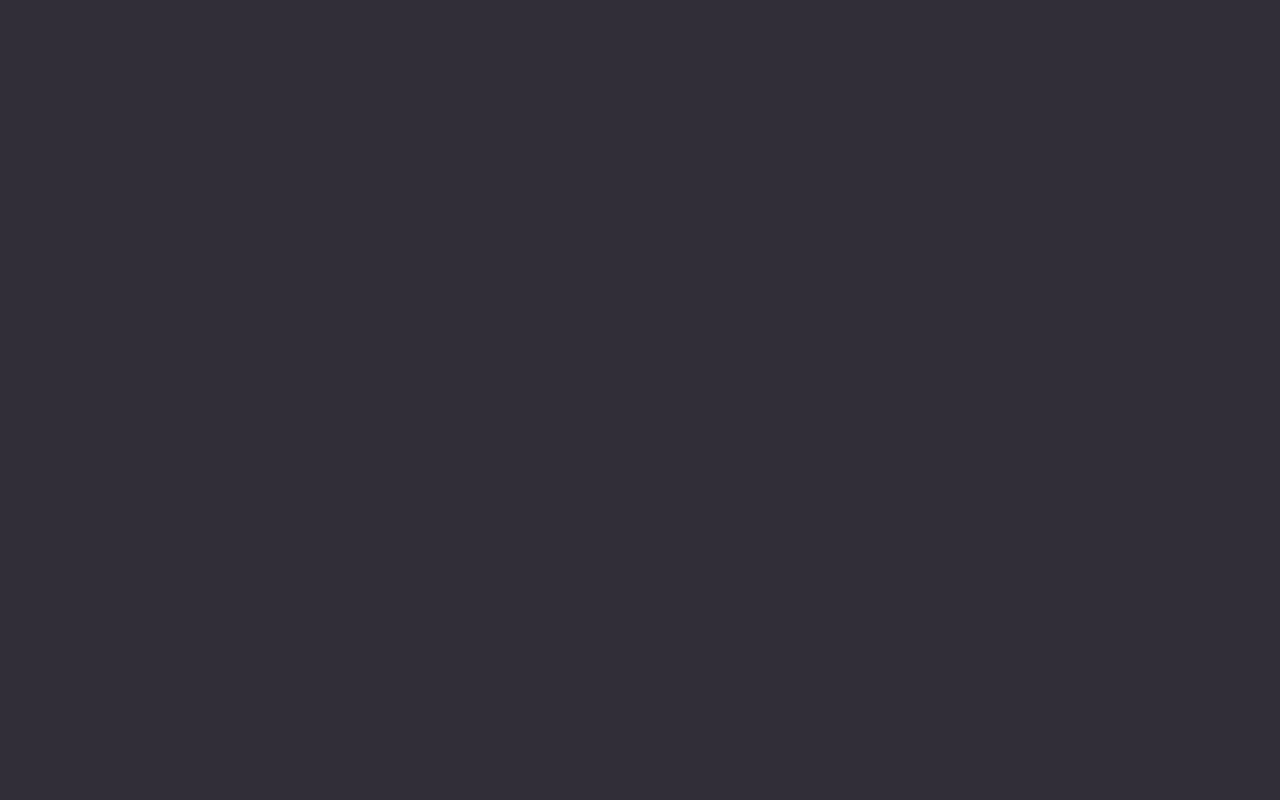
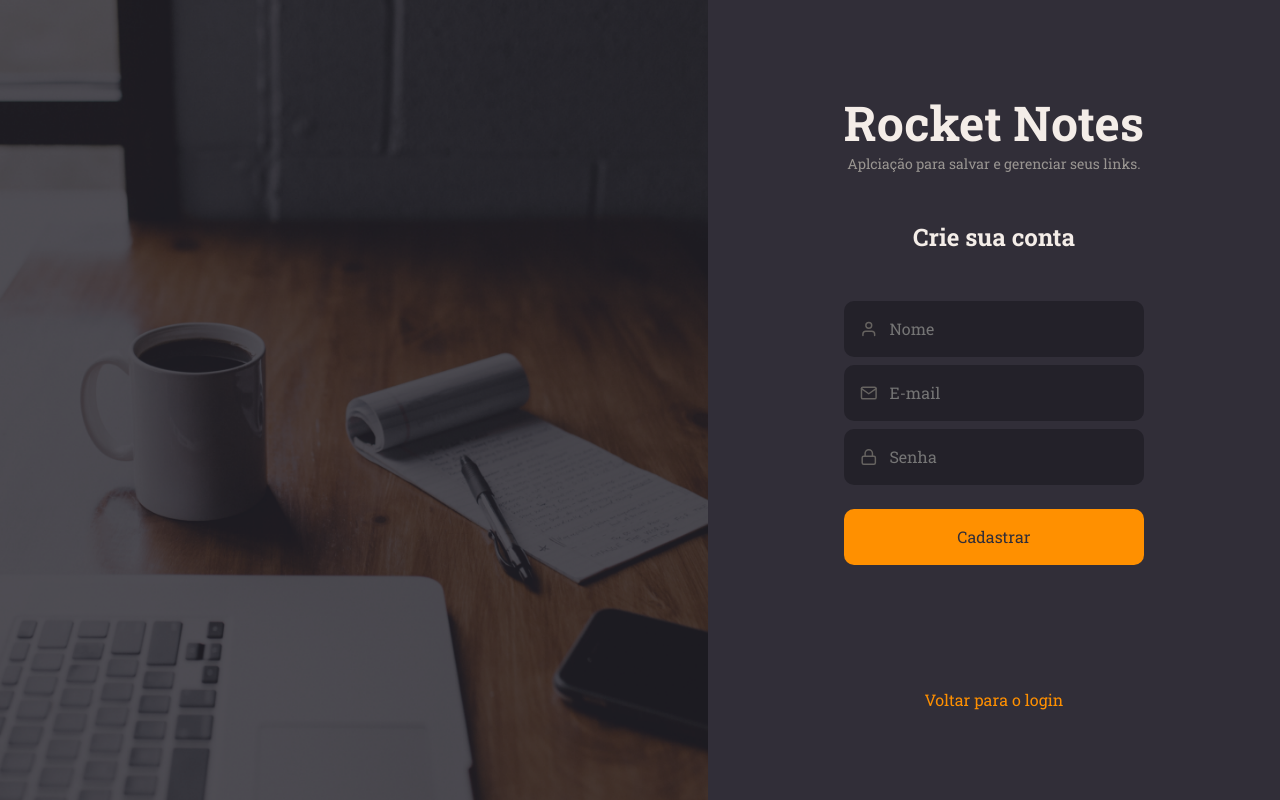
Before and after one commit to jacksonMarcelinoFreitas/RocketNotes, a React (Vite) app: page /register in a window 1280 px wide. Before the commit this address had no page. Built offline with nearby package versions, Linux system fonts and the light colour scheme; no server answers.

Commit message:
starting integration with back-end, using axios library

```diff
--- a/package.json
+++ b/package.json
@@ -5,10 +5,12 @@
   "type": "module",
   "scripts": {
     "dev": "vite",
+    "start": "vite",
     "build": "vite build",
     "preview": "vite preview"
   },
   "dependencies": {
+    "axios": "^1.4.0",
     "react": "^18.2.0",
     "react-dom": "^18.2.0",
     "react-icons": "^4.8.0",
--- a/src/pages/New/index.jsx
+++ b/src/pages/New/index.jsx
@@ -30,6 +30,8 @@ export function New(){
                     <Section title="Marcadores">
                         <div className="tags">
                             <NoteItem value="React"/>
+                            <NoteItem value="NodeJs"/>
+                            <NoteItem value="VueJs"/>
                             <NoteItem isNew placeholder="Nova tag"/>
                         </div>
                     </Section>
--- a/src/pages/Profile/index.jsx
+++ b/src/pages/Profile/index.jsx
@@ -26,7 +26,6 @@ export function Profile(){
                             type="file"
                         />
                     </label>
-
                 </Avatar>
                 <Input
                     placeholder="Nome"
--- a/src/pages/SignUp/index.jsx
+++ b/src/pages/SignUp/index.jsx
@@ -1,10 +1,39 @@
+import { useState } from 'react';
 import { Container, Form, Background } from './styles';
 import { Input } from '../../components/Input';
 import { Button } from '../../components/Button';
 import { FiMail, FiLock, FiUser } from 'react-icons/fi';
-import { Link } from 'react-router-dom';
+import { Link, useNavigate } from 'react-router-dom';
+import { api } from '../../service/api';
 
 export function SignUp(){
+    const [name, setName] = useState("");
+    const [email, setEmail] = useState("");
+    const [password, setPassword] = useState("");
+
+    const navigate = useNavigate();
+
+    function handleSignUp(){
+        if(!name || !email || !password){
+            return alert("Preencha todos os campos!");
+        }
+
+        api.post('/users', {name, email, password})
+        //executa se tudo der certo
+        .then(() => {
+            alert('Usuário cadastrado com sucesso!');
+            navigate('/')
+        })
+        //executa se algo der errado
+        .catch(error => {
+            if(error.response){
+                alert(error.response.data.message);
+            }else{
+                alert('Erro ao cadastrar usuário!');
+            }
+        });
+    }
+
     return(
         <Container>
             <Background />
@@ -18,20 +47,23 @@ export function SignUp(){
                     placeholder="Nome"
                     type="text"
                     icon={FiUser}
+                    onChange={event => setName(event.target.value)} //evento de mudanças
                 />
                 <Input
                     placeholder="E-mail"
                     type="text"
                     icon={FiMail}
+                    onChange={event => setEmail(event.target.value)}
                 />
                 <Input
                     placeholder="Senha"
                     type="password"
                     icon={FiLock}
+                    onChange={event => setPassword(event.target.value)}
                 />
 
                 <Button
-                  title="Cadastrar"
+                  title="Cadastrar" onClick={handleSignUp}
                 />
 
                 <Link to="/">
@@ -41,3 +73,10 @@ export function SignUp(){
         </Container>
     );
 }
+
+/*
+    useState(""); //hook para criar estados
+    vai entregar o valor atual
+    passa para o array passa o que será alterado e a funçao que vai alterar;
+
+*/
--- a/src/routes/index.jsx
+++ b/src/routes/index.jsx
@@ -6,7 +6,8 @@ import { AuthRoutes } from './auth.routes';
 export function Routes(){
     return(
         <BrowserRouter>
-            <AppRoutes />
+            {/* <AppRoutes /> */}
+            <AuthRoutes />
         </BrowserRouter>
     )
 }
--- /dev/null
+++ b/src/service/api.js
@@ -0,0 +1,7 @@
+import axios from 'axios';
+
+export const api = axios.create({
+  baseURL: "http://localhost:8080"
+});
+
+api.get("/users/:id");
--- a/src/styles/global.js
+++ b/src/styles/global.js
@@ -15,7 +15,7 @@ export default createGlobalStyle `
 
     }
 
-    body, unput, button, textarea{
+    body, input, button, textarea{
         font-family: 'Roboto Slab', serif;
         font-size: 16px;
         outline: none;
```
Also changed, not shown: 1 other file (tests, documents, lock files or other folders).
